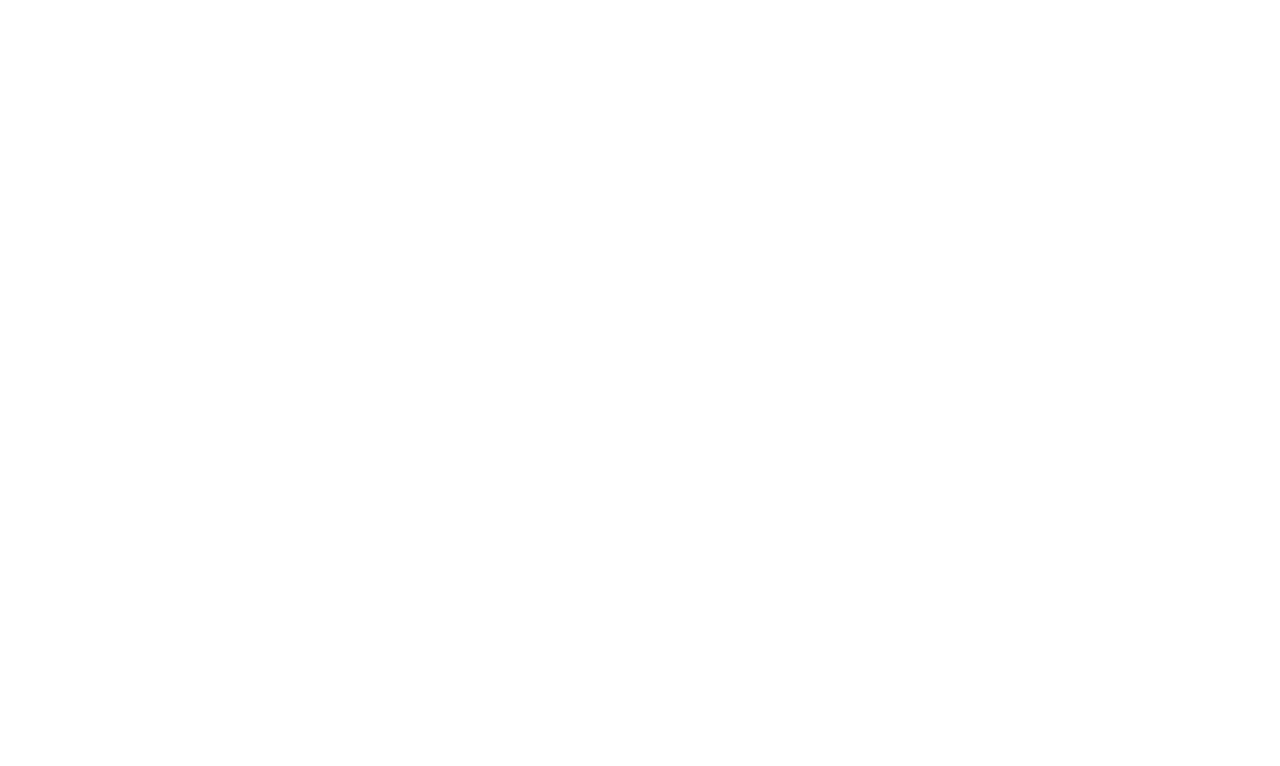
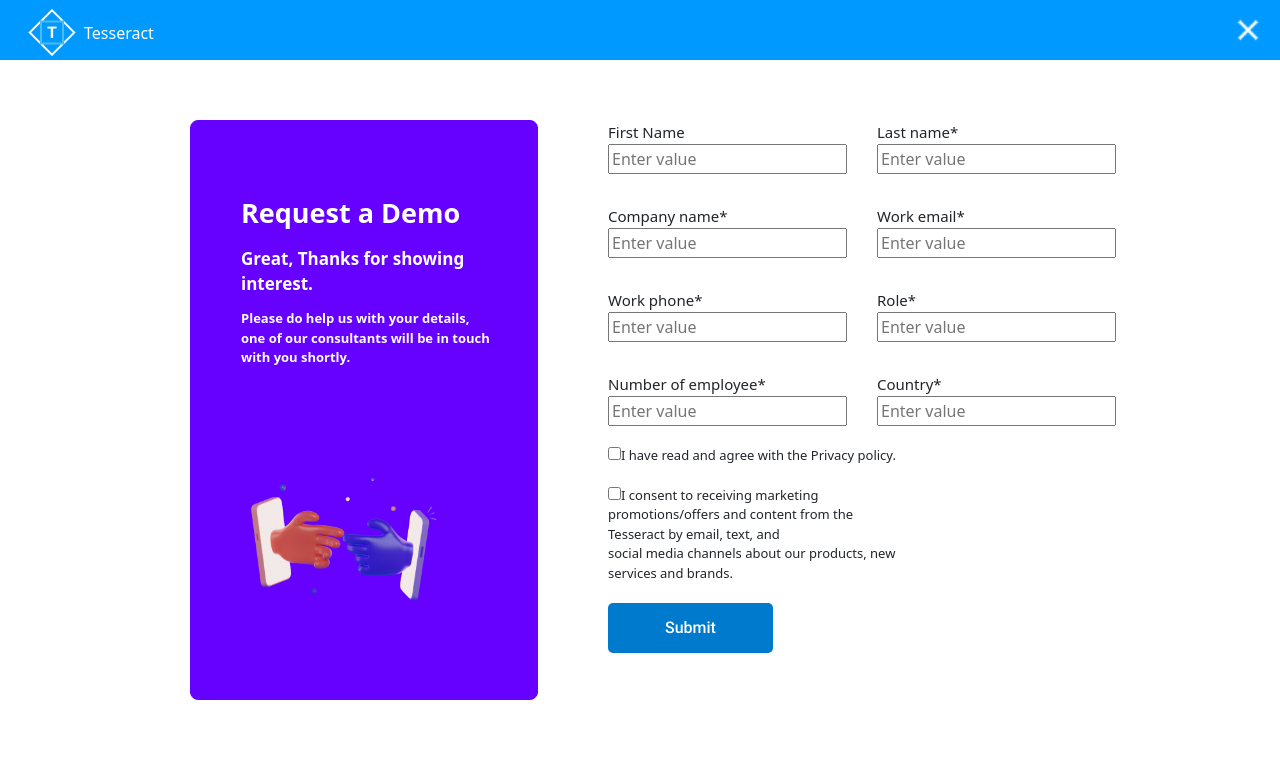
Before and after one commit to krishnakanthTM/tesseract, a React (Create React App) app: page /Contactus in a window 1280 px wide. Before the commit this address had no page. Shown: the top 766 px of the page. Built offline with nearby package versions, Linux system fonts and the light colour scheme.

Commit message:
Contactus page completed!

```diff
--- a/src/App.jsx
+++ b/src/App.jsx
@@ -12,19 +12,21 @@
 // import "./App/Assets/Roboto/Roboto-Medium.tff";
 // import "./App/Assets/Roboto/Roboto-Regular.tff";
 // import "./App/Assets/Roboto/Roboto-Thin.tff";
+import Contactus from "./App/Pages/ContactUs/Contactus";
 
 function App() {
   return (
     <>
-      <BrowserRouter>
-        <Routes>
-          <Route path="/" element={<HomePage />} />
-          <Route path="/Products" element={<Products />} />
-          <Route path="/Solutions" element={<Solutions />} />
-          <Route path="/Pricing" element={<Pricing />} />
-          <Route path="/WhyUs" element={<WhyUs />} />
-        </Routes>
-      </BrowserRouter>
+        <BrowserRouter>
+            <Routes>
+                <Route path="/" element={<HomePage/>}/>
+                <Route path="/Products" element={<Products/>}/>
+                <Route path="/Solutions" element={<Solutions/>}/>
+                <Route path="/Pricing" element={<Pricing/>}/>
+                <Route path="/WhyUs" element={<WhyUs/>}/>
+                <Route path="/Contactus" element={<Contactus/>}/>
+            </Routes>
+        </BrowserRouter>
     </>
   );
 }
--- a/src/App/Components/Navbar/Navbar.jsx
+++ b/src/App/Components/Navbar/Navbar.jsx
@@ -46,9 +46,12 @@
         >
           Why us
         </div>
-
-        <div className="nav-items">Contact us</div>
-      </div>
+      <div
+      onClick={() => {
+        navigate("/Contactus");
+      }}
+      className="nav-items">Contact us</div>
+    </div>
     </div>
   );
 }
--- /dev/null
+++ b/src/App/Pages/ContactUs/Contactus.css
@@ -0,0 +1,180 @@
+.Contactus-navbar {
+    height: 60px;
+    background-color: #0099FF;
+}
+
+.Contactus-navbar-close-button {
+    transform: scale(1.4);
+    filter: invert();
+    position: absolute;
+    right: 20px;
+    top: 18px;
+    cursor: pointer;
+}
+
+.Contactus-navbar-left {
+    display: flex;
+    align-items: center;
+    justify-content: left;
+    padding-left: 20px;
+}
+
+.Contactus-navbar-title {
+    color: white;
+}
+
+.Contactus-section {
+    display: flex;
+    padding-left: 120px;
+    padding-top: 40px;
+    padding-bottom: 40px;
+}
+
+.Contactus-section-left {
+    display: flex;
+    flex-direction: column;
+    align-items: flex-start;
+    justify-content: space-evenly;
+    border: 1px solid #6600FF;
+    height: 580px;
+    width: 30%;
+    background-color: #6600FF;
+    border-radius: 8px;
+    margin-left: 70px;
+    margin-top: 20px;
+    margin-bottom: 20px;
+    padding-left: 50px;
+}
+
+.Contactus-section-left-content {
+    height: 200px;
+    width: 300px;
+    display: flex;
+    flex-direction: column;
+    align-items: flex-start;
+    justify-content: space-evenly;
+}
+
+.Contactus-section-left-title {
+    color: white;
+    font-size: 27px;
+    font-weight: bold;
+}
+
+.Contactus-section-left-heading {
+    color: white;
+    font-size: 17px;
+    font-weight: bold;
+}
+
+.Contactus-section-left-para {
+    color: white;
+    font-size: 13px;
+    font-weight: bold;
+}
+
+.Contactus-section-right {
+    display: flex;
+    flex-direction: column;
+    height: 600px;
+    width: 40%;
+    margin-top: 20px;
+    gap: 20px;
+    margin-left: 70px;
+}
+
+.Contactus-section-form {
+    gap: 30px;
+    display: grid;
+    grid-template-columns: 2fr 2fr;
+}
+
+.Contactus-section-title {
+    font-size: 25px;
+}
+
+.Contactus-section-form-title {
+    font-size: 15px;
+}
+
+.Contactus-termsandconditions {
+    display: flex;
+    flex-direction: column;
+    gap: 20px;
+}
+
+.Contactus-termsandconditions-title {
+    font-size: 13px;
+}
+
+@media only screen and (max-width:1330px) {
+    .Contactus-section-left-img {
+        width: 200px;
+    }
+    .Contactus-section-left {
+        height: 580px;
+    }
+    .Contactus-termsandconditions {
+        width: 300px;
+    }
+}
+
+@media only screen and (max-width:1090px) {
+    .Contactus-section {
+        padding-top: 40px;
+        padding-bottom: 0px;
+    }
+    .Contactus-section {
+        padding-left: 0px;
+    }
+    .Contactus-section-left-img {
+        width: 200px;
+    }
+    .Contactus-section-left {
+        height: 580px;
+    }
+    .Contactus-termsandconditions {
+        width: 300px;
+    }
+}
+
+@media only screen and (max-width:900px) {
+    .Contactus-section-left {
+        display: none;
+    }
+    .Contactus-section-right {
+        padding-left: 110px;
+    }
+    .Contactus-termsandconditions {
+        width: 300px;
+    }
+}
+
+@media only screen and (max-width:600px) {
+    .Contactus-section-right {
+        height: 1000px;
+    }
+    .Contactus-section-form {
+        grid-template-columns: 5fr;
+    }
+    .Contactus-termsandconditions {
+        width: 300px;
+    }
+}
+
+@media only screen and (max-width:428px) {
+    .Contactus-section-right {
+        height: 900px;
+        padding-left: 10px;
+        padding-bottom: 0px;
+    }
+}
+
+@media only screen and (max-width:350px) {
+    .Contactus-section-right {
+        margin-left: 40px;
+    }
+    .Contactus-termsandconditions {
+        width: 200px;
+    }
+}
--- /dev/null
+++ b/src/App/Pages/ContactUs/Contactus.jsx
@@ -0,0 +1,106 @@
+import React from 'react'
+import './Contactus.css'
+import logoIcon from "../../Assets/logo.png"
+import Footer from '../../Components/Footer/Footer'
+import thanks from '../../Assets/thanks.png'
+import close from '../../Assets/close-button.png'
+
+const Contactus = () => {
+  return (
+    <div className='Contactus'>
+        <div className='Contactus-navbar'>
+            <div className='Contactus-navbar-left'>
+                <div className='Contactus-navbar-logo'>
+                    <img src={logoIcon} alt="" />
+                </div>
+                <div className="Contactus-navbar-title">
+                    Tesseract
+                </div>
+            </div>
+            <div>
+                <img className='Contactus-navbar-close-button' src={close} alt="" />
+            </div>
+        </div>
+
+        <div className='Contactus-section'>
+            <div className='Contactus-section-left'>
+                <div className='Contactus-section-left-content'>
+                <div className='Contactus-section-left-title'>
+                    Request a Demo
+                </div>
+                <div className='Contactus-section-left-heading'>
+                    Great, Thanks for showing <br /> interest.
+                </div>
+                <div className='Contactus-section-left-para'>
+                    Please do help us with your details, <br /> one of our consultants will be in touch <br /> with you shortly.
+                </div>
+                </div>
+                <div>
+                    <img className='Contactus-section-left-img' src={thanks} alt="" />
+                </div>
+            </div>
+            <div className='Contactus-section-right'>
+                <div className='Contactus-section-form'>
+                    <div>
+                    <label className='Contactus-section-form-title' htmlFor="">First Name</label><br />
+                    <input placeholder='Enter value' type="text" />
+                    </div>
+
+                    <div>
+                    <label className='Contactus-section-form-title' htmlFor="">Last name*</label><br />
+                    <input placeholder='Enter value' type="text" />
+                    </div>
+
+                    <div>
+                    <label className='Contactus-section-form-title' htmlFor="">Company name*</label><br />
+                    <input placeholder='Enter value' type="text" />
+                    </div>
+
+                    <div>
+                    <label className='Contactus-section-form-title' htmlFor="">Work email*</label><br />
+                    <input placeholder='Enter value' type="text" />
+                    </div>
+
+                    <div>
+                    <label className='Contactus-section-form-title' htmlFor="">Work phone*</label><br />
+                    <input placeholder='Enter value' type="text" />
+                    </div>
+
+                    <div>
+                    <label className='Contactus-section-form-title' htmlFor="">Role*</label><br />
+                    <input placeholder='Enter value' type="text" />
+                    </div>
+
+                    <div>
+                    <label className='Contactus-section-form-title' htmlFor="">Number of employee*</label><br />
+                    <input placeholder='Enter value' type="text" />
+                    </div>
+
+                    <div>
+                    <label className='Contactus-section-form-title' htmlFor="">Country*</label><br />
+                    <input placeholder='Enter value' type="text" />
+                    </div>
+                </div>
+
+                <div className='Contactus-termsandconditions'>
+                    <div className='Contactus-termsandconditions-title'>
+                    <input className='checkbox' type="checkbox" name="" id="" />
+                    I have read and agree with the Privacy policy.
+                    </div>
+
+                    <div className='Contactus-termsandconditions-title'>
+                    <input className='checkbox' type="checkbox" />
+                    I consent to receiving marketing promotions/offers and content from the Tesseract by email, text, and <br /> social media channels about our products, new services and brands.
+                    </div>
+
+                    <button className='tesseract-button-primary'>Submit</button>
+                </div>
+            </div>
+        </div>
+
+        <Footer/>
+    </div>
+  )
+}
+
+export default Contactus
```
Also changed, not shown: src/App/Pages/Home/HomePage.css (+30 -29 lines), src/App/Assets/close-button.png (added), src/App/Assets/thanks.png (added).
